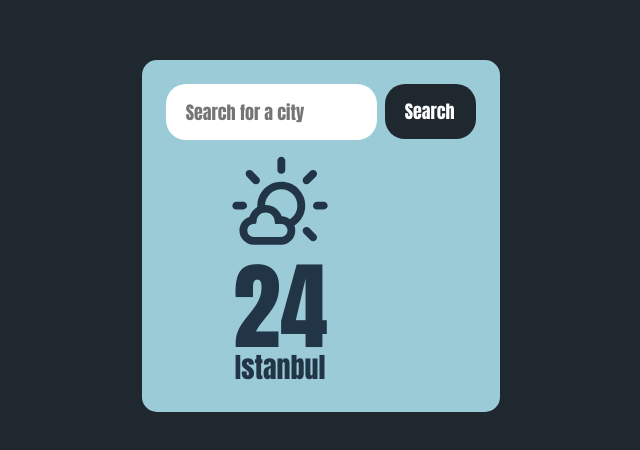
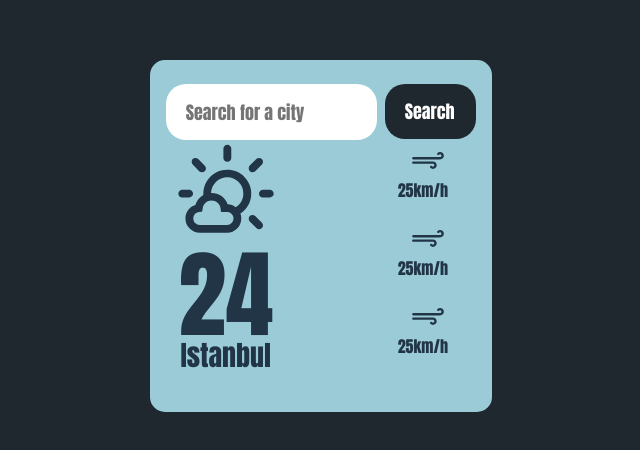
Before and after one commit to buraktech-dev/weatherapp-js, a React (Vite) app: page / in a window 1280 px wide. Shown: the part 164-614 px from the top of the page, without its empty margins (319-959 px from the left). Built offline with nearby package versions, Linux system fonts and the light colour scheme.

Commit message:
added side information

```diff
--- a/src/App.css
+++ b/src/App.css
@@ -45,7 +45,7 @@
 
   display: grid;
   grid-template-rows: 5vh 35vh;
-  grid-template-columns: 3fr 1fr;
+  grid-template-columns: 3fr 0.3fr;
   grid-template-areas:
     "header header"
     "main aside";
@@ -55,16 +55,17 @@
   grid-area: header;
   display: flex;
   justify-content: space-between;
-  margin: 1vh;
+  margin-top: 1vh;
 }
 
 .main-item {
-  margin-top: 20px;
   grid-area: main;
 }
 
 .side-item {
   grid-area: aside;
+  margin-left: 3rem;
+  text-align: right;
 }
 
 .searchbar {
@@ -79,6 +80,7 @@
   color: black;
   background-color: white;
   height: 50px;
+  width: 100%;
   border-radius: 20px 20px 20px 20px;
 }
 
@@ -129,5 +131,20 @@
 
 .mainicon {
   font-size: 15vh;
-  margin-top: 2vh;
 }
+
+.bodyitem {
+  display: flex;
+  justify-content: space-between;
+  margin-top: 3vh;
+}
+
+.sideicon {
+  font-size: 5vh;
+}
+
+.sidetext {
+  font-family: "Anton", sans-serif;
+  font-size: 2vh;
+  margin-top: -1vh;
+}
--- a/src/App.jsx
+++ b/src/App.jsx
@@ -12,6 +12,7 @@ import {
   WiDayLightning,
   WiDaySnow,
   WiDayFog,
+  WiStrongWind,
 } from "react-icons/wi";
 
 function App() {
@@ -24,12 +25,22 @@ function App() {
           <input placeholder="Search for a city" className="searchbar"></input>
           <button className="searchbutton">Search</button>
         </div>
-        <div className="main-item">
-          <WiDaySunnyOvercast className="mainicon" />
-          <h1 className="degree">24</h1>
-          <h1 className="text">Istanbul</h1>
+        <div className="bodyitem">
+          <div className="main-item">
+            <WiDaySunnyOvercast className="mainicon" />
+            <h1 className="degree">24</h1>
+            <h1 className="text">Istanbul</h1>
+          </div>
+          <div className="side-item">
+            <WiStrongWind className="sideicon" />
+            <p className="sidetext">25km/h</p>
+
+            <WiStrongWind className="sideicon" />
+            <p className="sidetext">25km/h</p>
+            <WiStrongWind className="sideicon" />
+            <p className="sidetext">25km/h</p>
+          </div>
         </div>
-        <div className="side-item"></div>
       </div>
     </div>
   );
```
